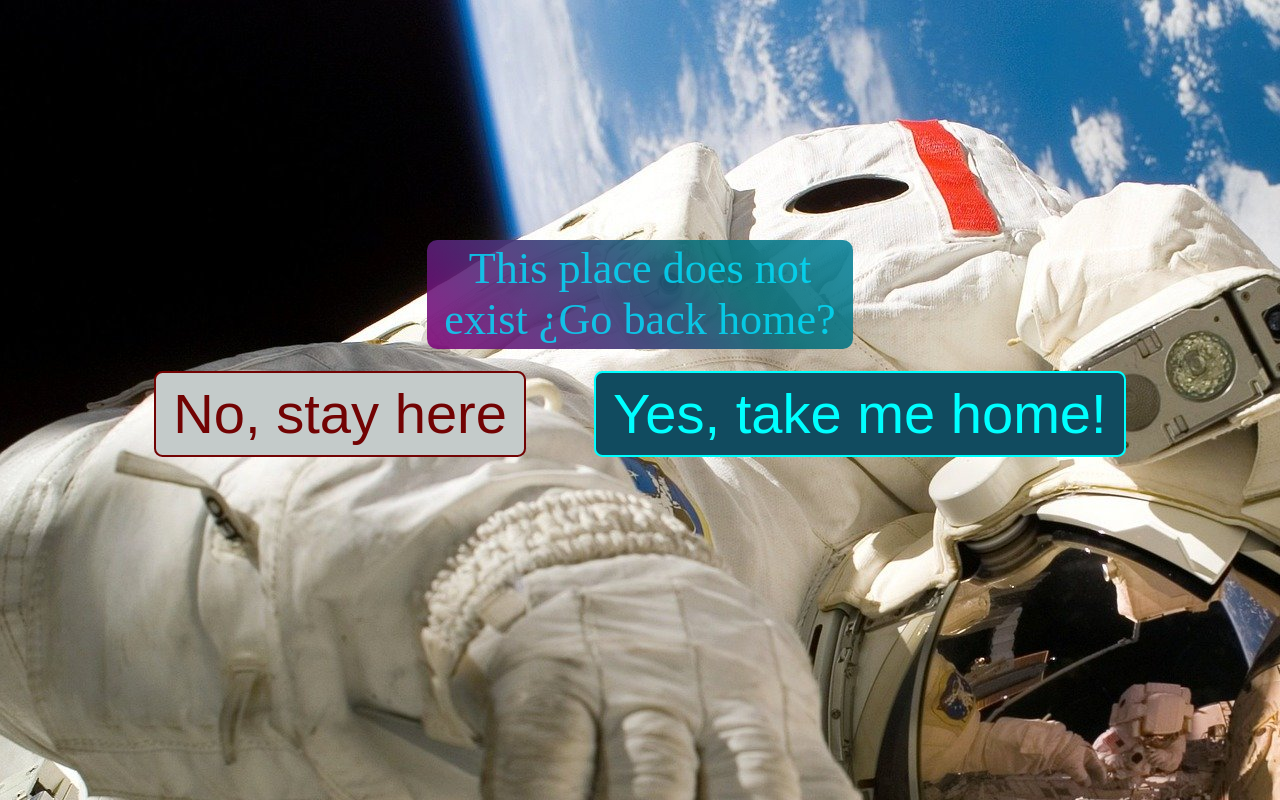
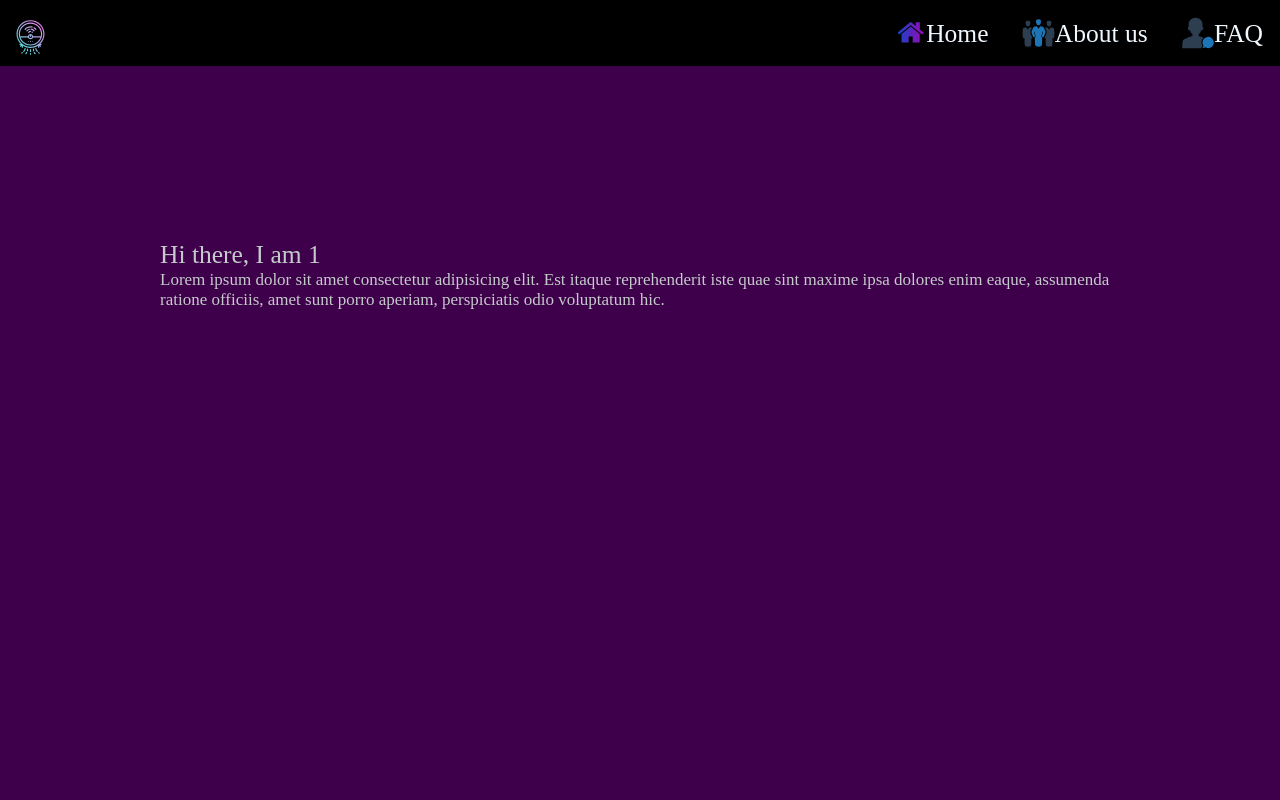
Before and after one commit to a2772/RJS-002-Project-Practice, a React (Vite) app: page /crypto/1 in a window 1280 px wide. Built offline with nearby package versions, Linux system fonts and the light colour scheme; a web font is replaced by a local one.

Commit message:
HTTP requests

```diff
--- a/src/components/App.jsx
+++ b/src/components/App.jsx
@@ -4,14 +4,20 @@ import RouteNotFound from "./not_found/RouteNotFound"
 import FAQ from "./util/FAQ"
 import AboutUs from "./util/AboutUs"
 import InsideApp from "./InsideApp"
+import LandingPage from "./LandingPage"
+import CryptoEachInfo from "./crypto/CryptoEachInfo"
 
 const App = () => {
   return (
     <Routes>
       <Route path="/" element={<InsideApp />}>
-        <Route index element={<CryptosMain />} />
+        <Route index element={<LandingPage />} />
         <Route path="aboutus" element={<AboutUs />} />
         <Route path="faqs" element={<FAQ />} />
+      </Route>
+      <Route path="/crypto" element={<InsideApp />}>
+        <Route index element={<CryptosMain />} />
+        <Route path=":id" element={<CryptoEachInfo />} />
       </Route>
       <Route path="*" element={<RouteNotFound />} />
     </Routes>
--- /dev/null
+++ b/src/components/LandingPage.jsx
@@ -0,0 +1,15 @@
+import { Link } from "react-router-dom"
+
+const LandingPage = () => {
+  return(
+    <div className="div-behind-navbar">
+      <div className="sub-div">
+        <h2>Welcome to the landing Page</h2>
+        <p>Know about top 100 Cryptos</p>
+        <Link to="/crypto"><p className="no-decoration">Take me there!</p></Link>
+      </div>
+    </div>
+  )
+}
+
+export default LandingPage
--- /dev/null
+++ b/src/components/crypto/CryptoEachInfo.jsx
@@ -0,0 +1,17 @@
+import { useParams } from "react-router-dom"
+
+const CryptoEachInfo = () => {
+
+  const params = useParams()
+
+  return(
+    <div className="div-behind-navbar">
+      <div className="sub-div">
+        <h2>Hi there, I am {params.id}</h2>
+        <p>Lorem ipsum dolor sit amet consectetur adipisicing elit. Est itaque reprehenderit iste quae sint maxime ipsa dolores enim eaque, assumenda ratione officiis, amet sunt porro aperiam, perspiciatis odio voluptatum hic.</p>
+      </div>
+    </div>
+  )
+}
+
+export default CryptoEachInfo
--- a/src/components/crypto/CryptoGridItem.jsx
+++ b/src/components/crypto/CryptoGridItem.jsx
@@ -1,3 +1,4 @@
+import { Link } from "react-router-dom"
 import Numbers from "../../models/utilities/Numbers.js"
 
 const CryptoGridItem = ({ idC, nameC, priceUsdC, symbol, itemIndex, last24, decimalsPrice = 4, maxLength = 10 }) => {
@@ -12,6 +13,7 @@ const CryptoGridItem = ({ idC, nameC, priceUsdC, symbol, itemIndex, last24, deci
 				<p><span className="crypto-label">Price: </span>${priceDisplayed}</p>
 				<p><span className="crypto-label">Ticker: </span>{symbol}</p>
 				<p><span className="crypto-label">Change last 24 h: </span><span className={class24}>{last24Display}%</span></p>
+				<Link to={`/crypto/${idC}`}><p> Go to {idC} </p></Link>
 			</div>
 		</div>
 	)
--- a/src/styles/css/styles.css
+++ b/src/styles/css/styles.css
@@ -420,3 +420,21 @@ body {
     background: -webkit-linear-gradient(45deg, rgba(125, 0, 120, 0.865984) 0%, rgba(62, 61, 121, 0.916404) 40%, rgba(9, 111, 121, 0.899597) 70%, rgba(4, 128, 153, 0.871586) 100%);
     background: linear-gradient(45deg, rgba(125, 0, 120, 0.865984) 0%, rgba(62, 61, 121, 0.916404) 40%, rgba(9, 111, 121, 0.899597) 70%, rgba(4, 128, 153, 0.871586) 100%);
     filter: progid:DXImageTransform.Microsoft.gradient(startColorstr="#7d0078", endColorstr="#048099", GradientType=1); }
+
+.no-decoration {
+  text-decoration: none; }
+
+.div-behind-navbar {
+  width: 100%;
+  height: 100vh;
+  padding-top: 10vh;
+  background-size: cover;
+  background-attachment: fixed;
+  background-position: center;
+  padding-top: calc(30vh);
+  background-color: #3e004b;
+  color: #c4cbca; }
+
+.div-behind-navbar .sub-div {
+  width: 75%;
+  margin: auto; }
--- a/src/styles/sass/_util.scss
+++ b/src/styles/sass/_util.scss
@@ -161,3 +161,24 @@ body {
     filter: progid:DXImageTransform.Microsoft.gradient(startColorstr="#7d0078", endColorstr="#048099", GradientType=1);
   }
 }
+
+.no-decoration{
+  text-decoration: none;
+}
+
+.div-behind-navbar{
+  width: 100%;
+  height: 100vh;
+  padding-top: 10vh;
+  background-size: cover;
+  background-attachment: fixed;
+  background-position: center;
+  padding-top: calc(30vh);
+  background-color: $backgroundGeneric;
+  color: $foreColor03;
+}
+
+.div-behind-navbar .sub-div{
+  width: 75%;
+  margin: auto;
+}
```
Also changed, not shown: src/components/HomeMain.jsx (deleted), src/styles/sass/_navegation.scss (line endings or trailing spaces).
